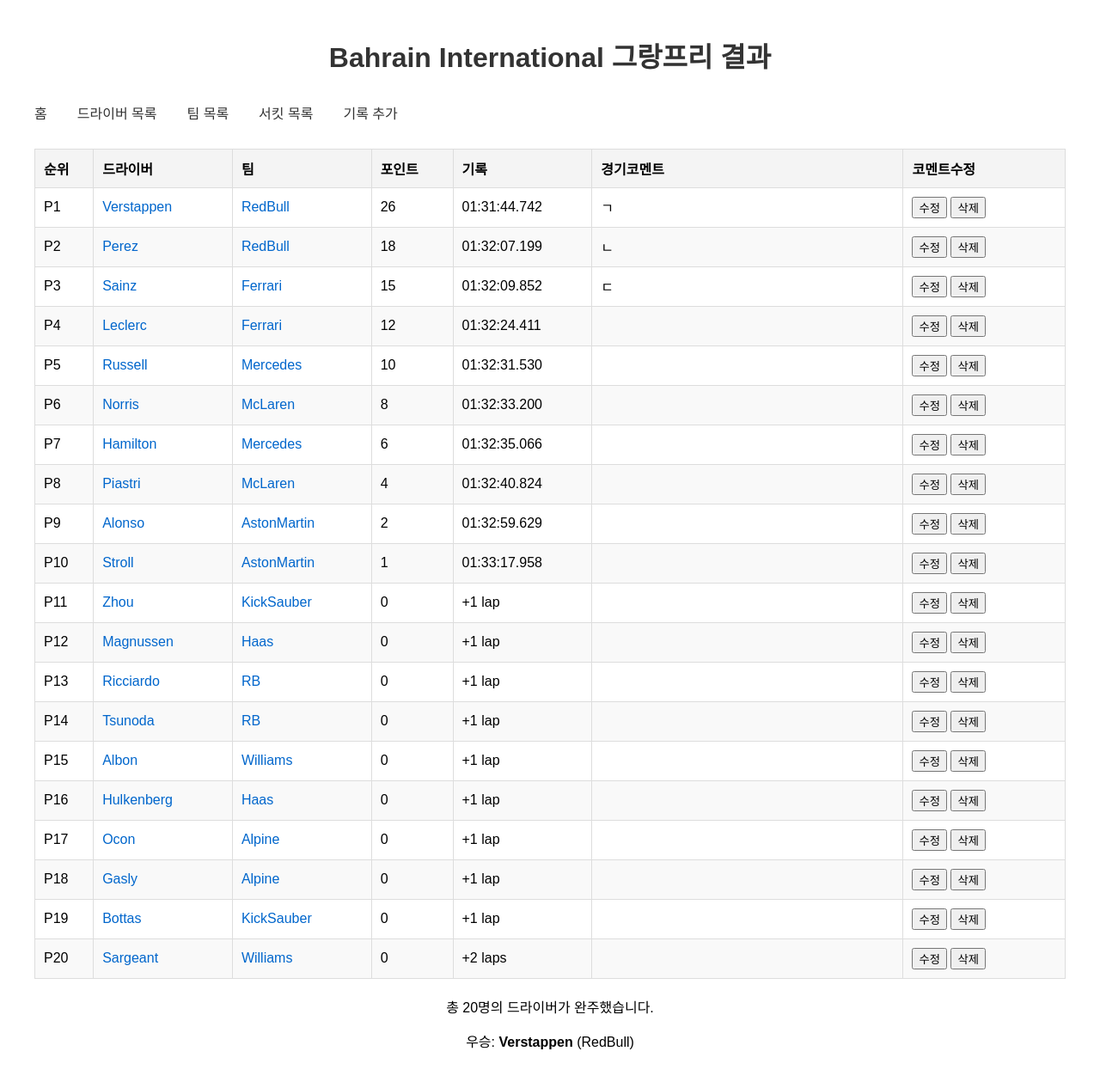
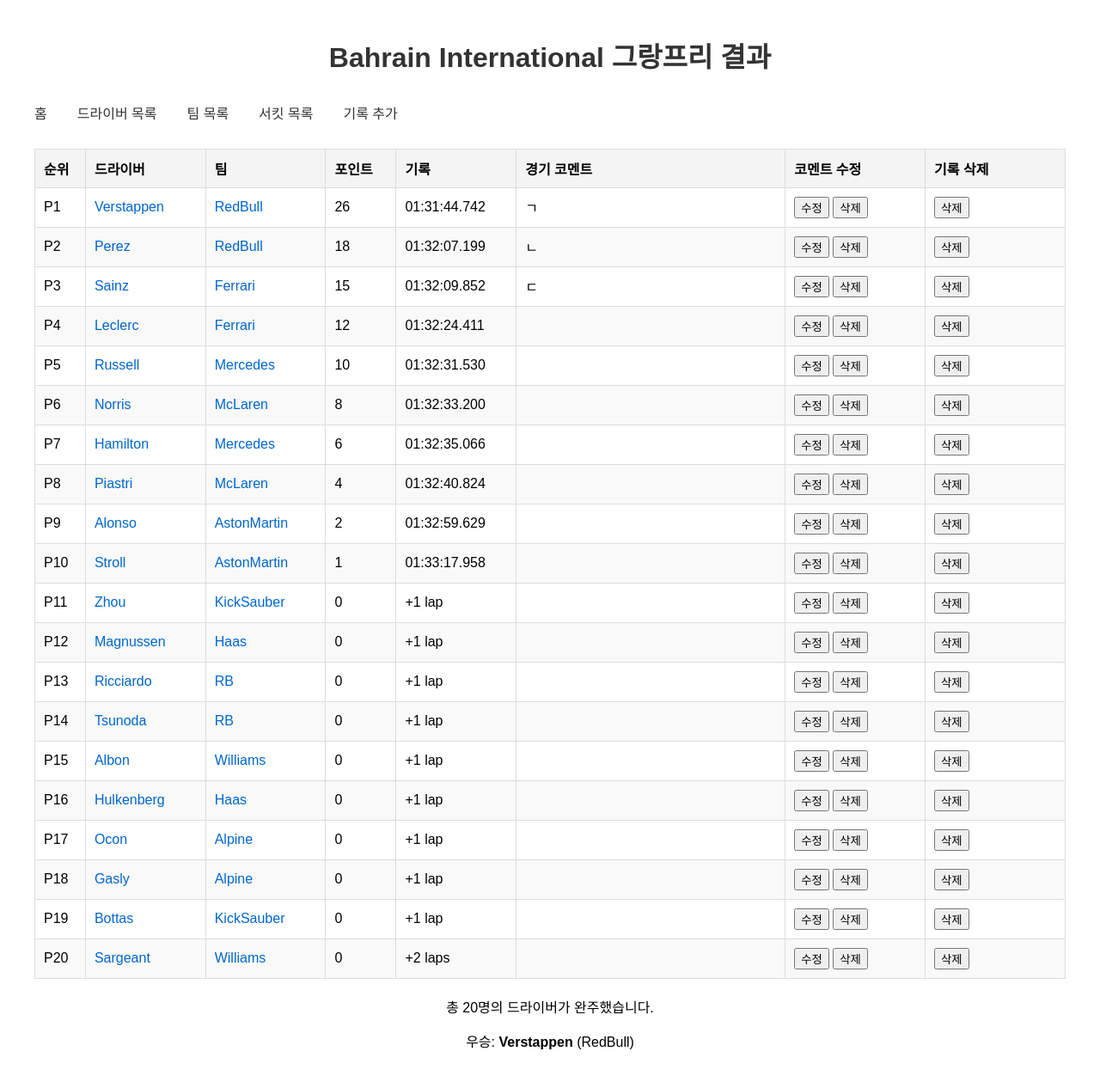
Before and after one commit to kwangchae/DB-project-2024-2, a Flask app: page /results/1 in a window 1280 px wide. Shown: the whole page at 86% size. Run offline with Flask 3, Linux system fonts and the light colour scheme; data comes from the database, SQL or seed files in the repository; both versions use the stored data as it was after the commit.

Commit message:
add delete_result feature

```diff
--- a/app.py
+++ b/app.py
@@ -179,9 +179,11 @@ def show_results(circuit_id):
     conn.close()
     return render_template('results.html', results=results)
 
-# 경기 결과 추가
+# 경기 기록 추가
 @app.route('/result_add/', methods=['GET', 'POST'])
 def add_result():
+    conn = get_db_connection()
+
     if request.method == 'POST':
         driver_no = request.form['driver_no']
         circuit_id = request.form['circuit_id']
@@ -196,7 +198,6 @@ def add_result():
         time = f"{hours:02}:{minutes:02}:{seconds:06.3f}"
 
         # DriverNo를 통해 TeamName을 가져옴
-        conn = get_db_connection()
         team_name = conn.execute('SELECT TeamID FROM Driver WHERE DriverNo = ?', (driver_no,)).fetchone()['teamID']
 
         # 결과 데이터 삽입
@@ -209,12 +210,23 @@ def add_result():
         return redirect(url_for('show_results', circuit_id=circuit_id))
 
     # 드라이버와 서킷 리스트를 불러와 선택 가능하도록 제공
-    conn = get_db_connection()
     drivers = conn.execute('SELECT * FROM Driver').fetchall()
     circuits = conn.execute('SELECT * FROM Circuit').fetchall()
     conn.close()
 
     return render_template('result_add.html', drivers=drivers, circuits=circuits)
+
+# 경기 기록 삭제
+@app.route('/delete_result/<int:result_id>', methods=['POST'])
+def delete_result(result_id):
+    conn = get_db_connection()
+
+    # CircuitID를 가져와 삭제 후 해당 서킷 결과 페이지로 리다이렉트
+    circuit_id = conn.execute('SELECT CircuitID FROM Results WHERE ResultsID = ?', (result_id,)).fetchone()['CircuitID']
+    conn.execute('DELETE FROM Results WHERE ResultsID = ?', (result_id,))
+    conn.commit()
+    conn.close()
+    return redirect(url_for('show_results', circuit_id=circuit_id))
 
 # 코멘트 추가/수정
 @app.route('/edit_results_comment/<int:result_ID>', methods=['POST'])
@@ -240,7 +252,6 @@ def delete_result_comment(result_ID):
     conn.close()
     return redirect(url_for('show_results', circuit_id=circuit_id))
 
-
 if __name__ == '__main__':
     app.debug = True
     app.run(host='127.0.0.1', port=5000)
--- a/init_db.py
+++ b/init_db.py
@@ -2,7 +2,7 @@ import pandas as pd
 import sqlite3
 
 # 엑셀 파일 로드
-file_path = 'F1_Data_10.xlsx' # 코드와 동일경로
+file_path = 'F1_Data_10.xlsx'
 excel_data = pd.ExcelFile(file_path)
 
 conn = sqlite3.connect('F1_2024.db')
@@ -19,6 +19,7 @@ CREATE TABLE IF NOT EXISTS Driver (
     FOREIGN KEY (TeamID) REFERENCES Team (TeamName)
 )
 ''')
+
 # 팀 테이블
 cursor.execute('''
 CREATE TABLE IF NOT EXISTS Team (
@@ -27,6 +28,7 @@ CREATE TABLE IF NOT EXISTS Team (
     TeamComment TEXT
 )
 ''')
+
 # 결과 테이블
 cursor.execute('''
 CREATE TABLE IF NOT EXISTS Results (
@@ -43,6 +45,7 @@ CREATE TABLE IF NOT EXISTS Results (
     FOREIGN KEY (CircuitID) REFERENCES Circuit (CircuitID)
 )
 ''')
+
 # 서킷 테이블
 cursor.execute('''
 CREATE TABLE IF NOT EXISTS Circuit (
--- a/templates/results.html
+++ b/templates/results.html
@@ -27,8 +27,9 @@
                 <th class="t100">팀</th>
                 <th class="t50">포인트</th>
                 <th class="t100">기록</th>
-                <th class="t250">경기코멘트</th>
-                <th class="t120">코멘트수정</th>
+                <th class="t250">경기 코멘트</th>
+                <th class="t120">코멘트 수정</th>
+                <th class="t120">기록 삭제</th>
             </tr>
         </thead>
         <tbody>
@@ -67,6 +68,11 @@
                             </div>
                         </form>
                     {% endif %}
+                </td>
+                <td>
+                    <form action="{{ url_for('delete_result', result_id=result.ResultsID) }}" method="POST">
+                        <button type="submit">삭제</button>
+                    </form>
                 </td>
             </tr>
             {% endfor %}
```
Also changed, not shown: F1_2024.db.
